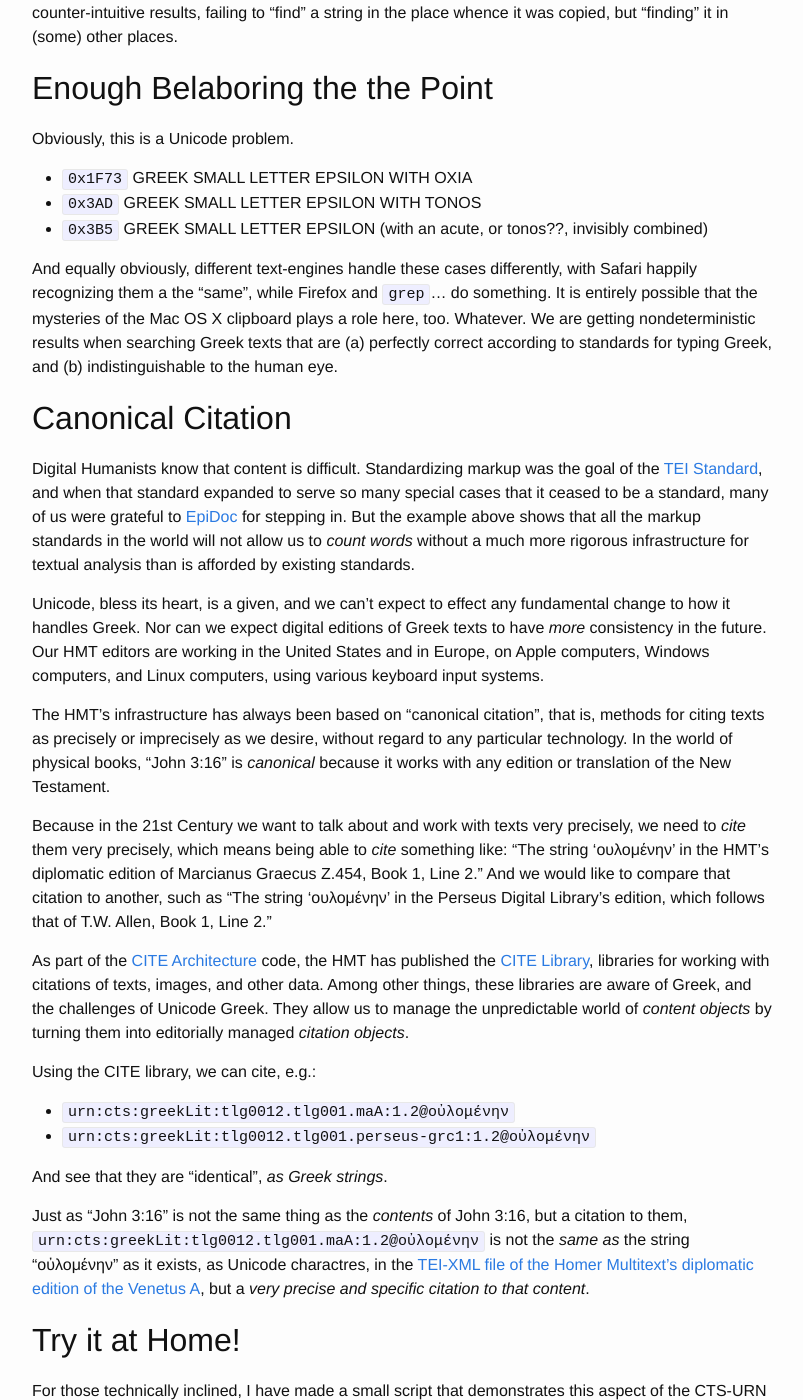
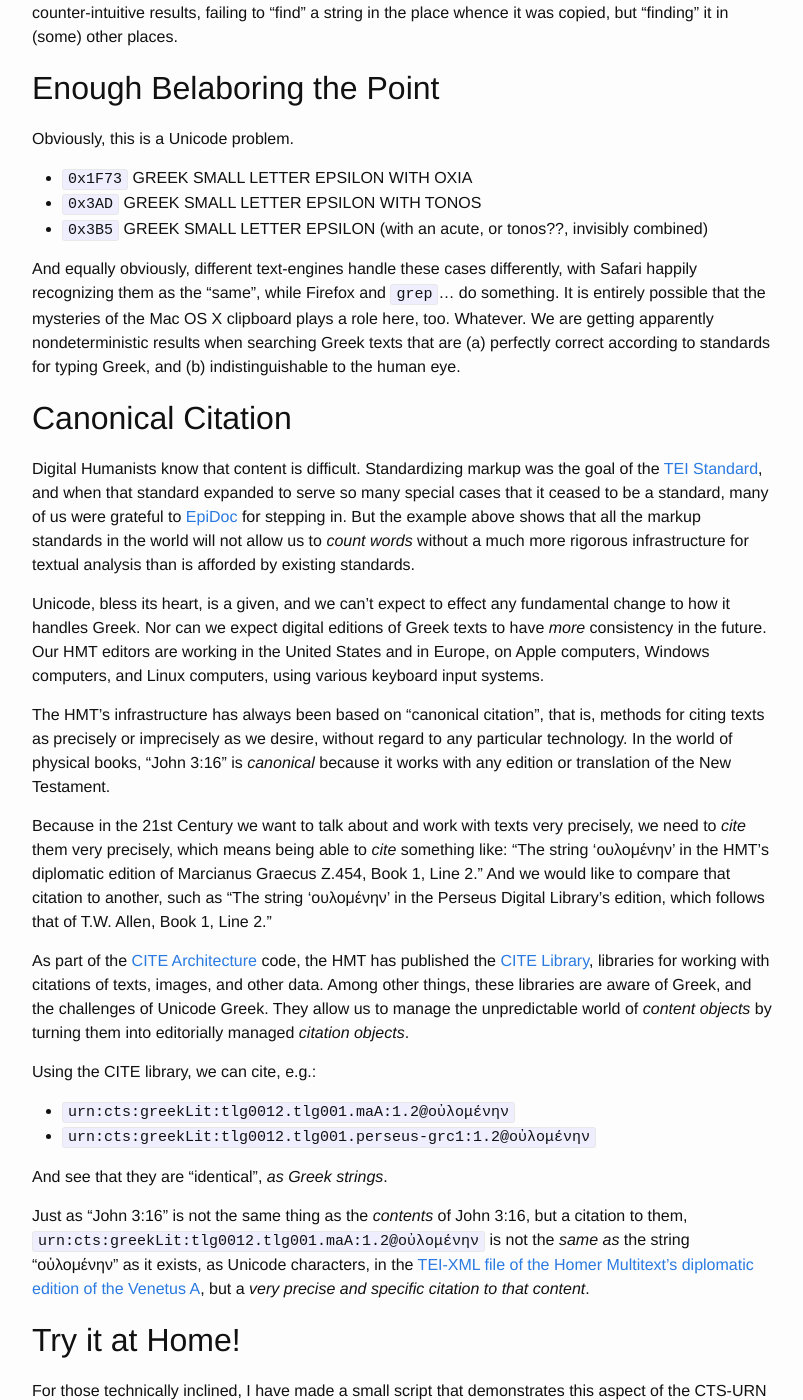
Before and after one commit to Eumaeus/Eumaeus.github.io, a Jekyll site: the page built from _posts/2016-01-29-content1.markdown, in a window 1280 px wide and 1400 px high, scrolled down 4394 px. Shown: the whole window, without its empty margins (238-1041 px from the left). Built offline with Jekyll 4.4.1, drawn with Linux system fonts in a browser that asks for light colours; Markdown is read by kramdown in place of the engine named in the settings; some of the changed text lies outside the part shown.

Commit message:
spellcheck.

```diff
--- a/_posts/2016-01-29-content1.markdown
+++ b/_posts/2016-01-29-content1.markdown
@@ -104,7 +104,7 @@
 It is not surprising that a simple string-search should fail to catch "Οὐλομένην", with an upper-case omicron, from Edition 6; it is actually remarkable that Safari did. But both Firefox and `grep` return counter-intuitive results, failing to "find" a string in the place whence it was copied, but "finding" it in (some) other places.
 
 
-## Enough Belaboring the the Point
+## Enough Belaboring the Point
 
 Obviously, this is a Unicode problem.
 
@@ -112,7 +112,7 @@
 - `0x3AD` GREEK SMALL LETTER EPSILON WITH TONOS
 - `0x3B5` GREEK SMALL LETTER EPSILON (with an acute, or tonos??, invisibly combined)
 
-And equally obviously, different text-engines handle these cases differently, with Safari happily recognizing them a the "same", while Firefox and `grep`… do something. It is entirely possible that the mysteries of the Mac OS X clipboard plays a role here, too. Whatever. We are getting nondeterministic results when searching Greek texts that are (a) perfectly correct according to standards for typing Greek, and (b) indistinguishable to the human eye.
+And equally obviously, different text-engines handle these cases differently, with Safari happily recognizing them as the "same", while Firefox and `grep`… do something. It is entirely possible that the mysteries of the Mac OS X clipboard plays a role here, too. Whatever. We are getting apparently nondeterministic results when searching Greek texts that are (a) perfectly correct according to standards for typing Greek, and (b) indistinguishable to the human eye.
 
 ## Canonical Citation
 
@@ -133,11 +133,11 @@
 
 And see that they are "identical", *as Greek strings*.
 
-Just as "John 3:16" is not the same thing as the *contents* of John 3:16, but a citation to them,  `urn:cts:greekLit:tlg0012.tlg001.maA:1.2@οὐλομένην` is not the *same as* the string "οὐλομένην" as it exists, as Unicode charactres, in the [TEI-XML file of the Homer Multitext's diplomatic edition of the Venetus A](https://github.com/homermultitext/hmt-archive/blob/master/editions/VenetusA/Iliad/VenetusA-Iliad-01.xml), but a *very precise and specific citation to that content*.
+Just as "John 3:16" is not the same thing as the *contents* of John 3:16, but a citation to them,  `urn:cts:greekLit:tlg0012.tlg001.maA:1.2@οὐλομένην` is not the *same as* the string "οὐλομένην" as it exists, as Unicode characters, in the [TEI-XML file of the Homer Multitext's diplomatic edition of the Venetus A](https://github.com/homermultitext/hmt-archive/blob/master/editions/VenetusA/Iliad/VenetusA-Iliad-01.xml), but a *very precise and specific citation to that content*.
 
 ## Try it at Home!
 
-For those technically inclined, I have made a small script that demonstrates this aspect of the CTS-URN library. You must have [downloaded and installed Groovy](http://www.groovy-lang.org). If you've done that, then you can [grab the script](assets/test-cts.groovy), put it somewhere, naviage in a Terminal to that place, and type `groovy test-cts.groovy`.
+For those technically inclined, I have made a small script that demonstrates this aspect of the CTS-URN library. You must have [downloaded and installed Groovy](http://www.groovy-lang.org). If you've done that, then you can [grab the script](assets/test-cts.groovy), put it somewhere, navigate in a Terminal to that place, and type `groovy test-cts.groovy`.
 
 ## Reproducible, Valid, Verified
 
```
Also changed, not shown: other parts of _posts/2016-01-29-content1.markdown (+2 -2 lines).
